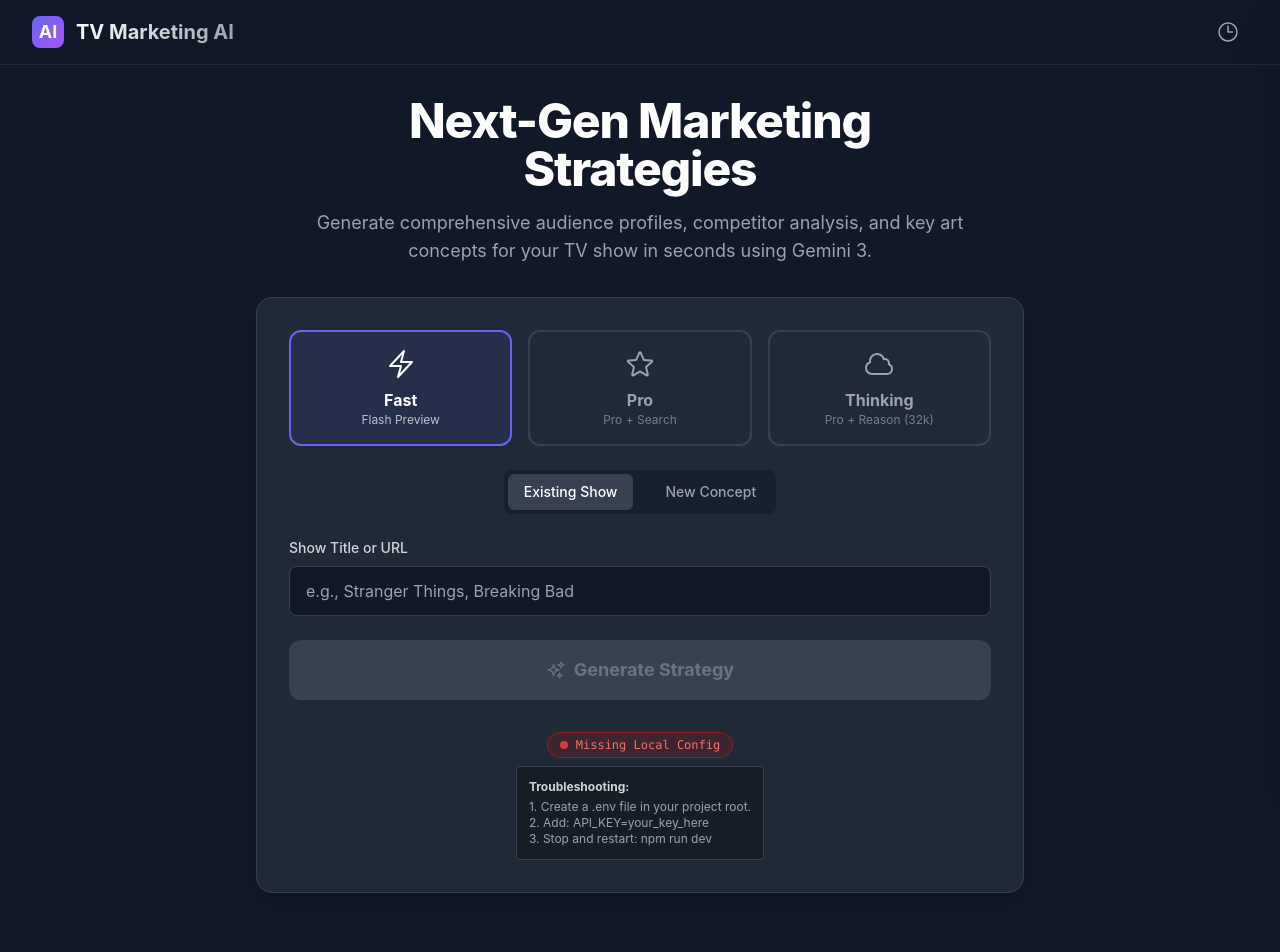
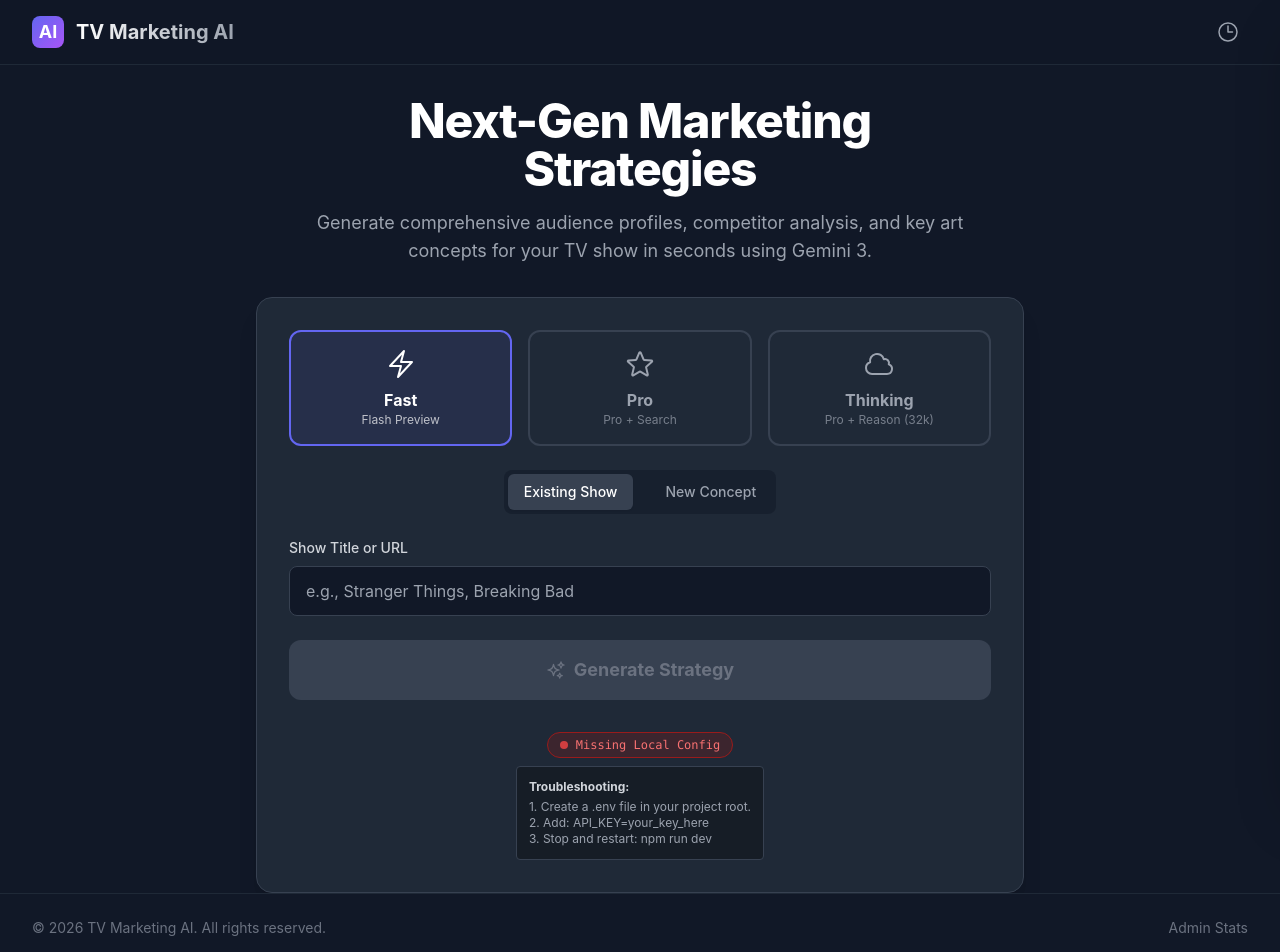
Before and after one commit to heyhardie/TV-Show-Marketing-Planner-v2, a React (Vite) app: page / in a window 1280 px wide. Shown: the top 952 px of the page. Built offline with nearby package versions, Linux system fonts and the light colour scheme.

Commit message:
add admin link to footer

```diff
--- a/App.tsx
+++ b/App.tsx
@@ -8,6 +8,7 @@ import InputForm from './components/InputForm';
 import MarketingReportDisplay from './components/MarketingReportDisplay';
 import HistorySidebar from './components/HistorySidebar';
 import Loader from './components/Loader';
+import Footer from './components/Footer';
 import { HistoryIcon } from './components/IconComponents';
 
 const App: React.FC = () => {
@@ -68,7 +69,7 @@ const App: React.FC = () => {
   };
 
   return (
-    <div className="min-h-screen bg-gray-900 text-gray-200 font-sans selection:bg-indigo-500 selection:text-white pb-20">
+    <div className="min-h-screen flex flex-col bg-gray-900 text-gray-200 font-sans selection:bg-indigo-500 selection:text-white">
 
       {/* Header */}
       <header className="sticky top-0 z-30 w-full bg-gray-900/80 backdrop-blur-md border-b border-gray-800">
@@ -95,9 +96,9 @@ const App: React.FC = () => {
       </header>
 
       {/* Main Content */}
-      <main className="max-w-7xl mx-auto px-4 sm:px-6 lg:px-8 pt-8">
+      <main className="flex-grow max-w-7xl mx-auto px-4 sm:px-6 lg:px-8 pt-8 w-full">
 
-        {/* Input Section (Hidden when report is shown? No, let's keep it but collapse or put at top if report exists) */}
+        {/* Input Section */}
         {!report && !isLoading && (
             <div className="flex flex-col items-center justify-center min-h-[60vh] space-y-8 animate-fade-in-up">
                 <div className="text-center space-y-4 max-w-2xl">
@@ -135,7 +136,7 @@ const App: React.FC = () => {
 
         {/* Report Display */}
         {report && !isLoading && (
-            <div className="space-y-8 mt-4">
+            <div className="space-y-8 mt-4 mb-12">
                 <div className="flex justify-between items-center">
                      <button
                         onClick={() => setReport(null)}
@@ -149,6 +150,9 @@ const App: React.FC = () => {
         )}
 
       </main>
+
+      {/* Footer */}
+      <Footer />
 
       {/* History Sidebar */}
       <HistorySidebar
--- /dev/null
+++ b/components/Footer.tsx
@@ -0,0 +1,16 @@
+import React from 'react';
+
+const Footer: React.FC = () => {
+  return (
+    <footer className="w-full bg-gray-900 border-t border-gray-800 py-6 mt-auto no-print">
+      <div className="max-w-7xl mx-auto px-4 sm:px-6 lg:px-8 flex flex-col md:flex-row justify-between items-center text-sm text-gray-500">
+        <p>© {new Date().getFullYear()} TV Marketing AI. All rights reserved.</p>
+        <div className="flex space-x-4 mt-4 md:mt-0">
+          <a href="/admin/stats" className="hover:text-gray-300 transition-colors">Admin Stats</a>
+        </div>
+      </div>
+    </footer>
+  );
+};
+
+export default Footer;
```
Also changed, not shown: worker.js (+29 -2 lines).
